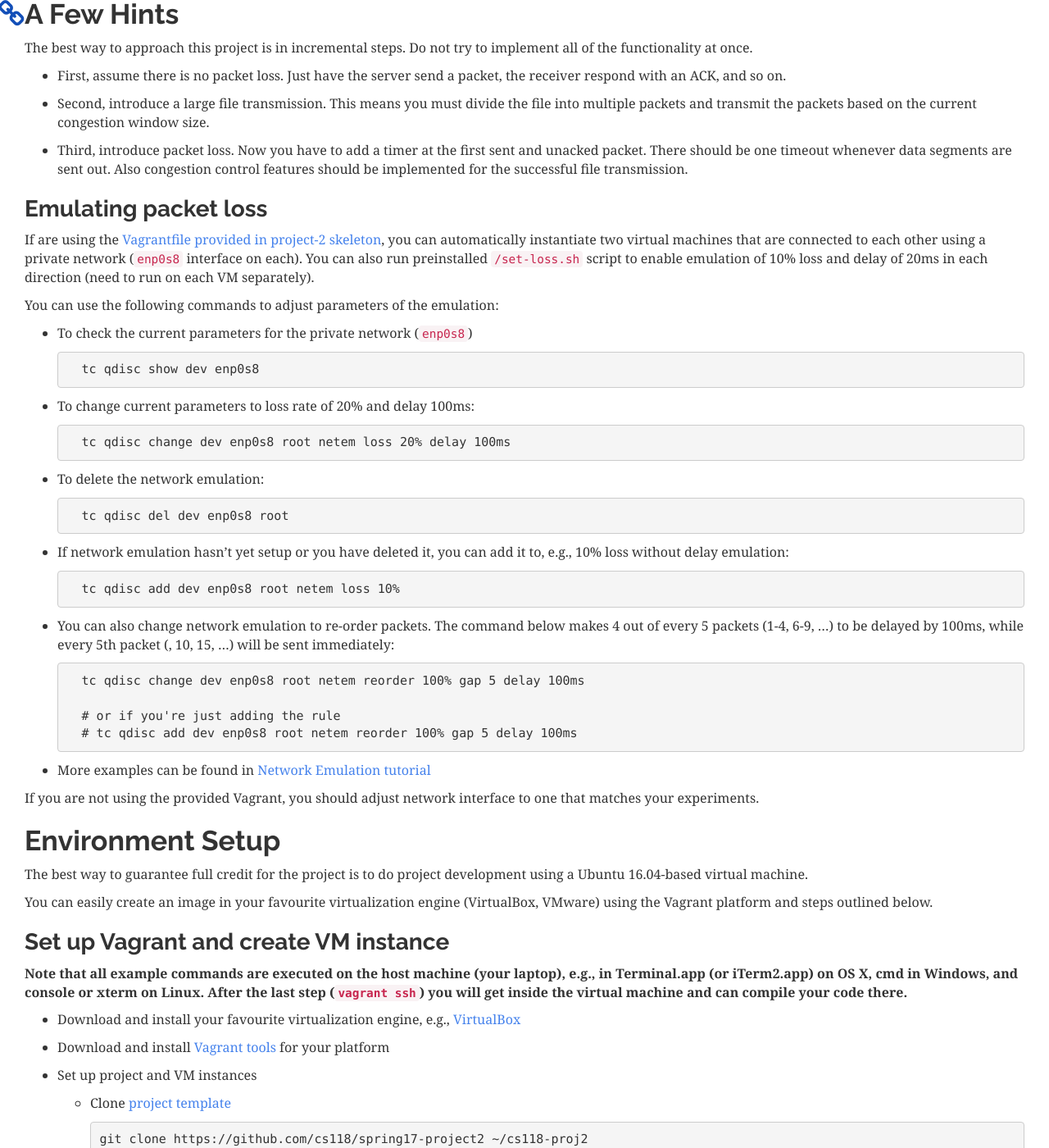
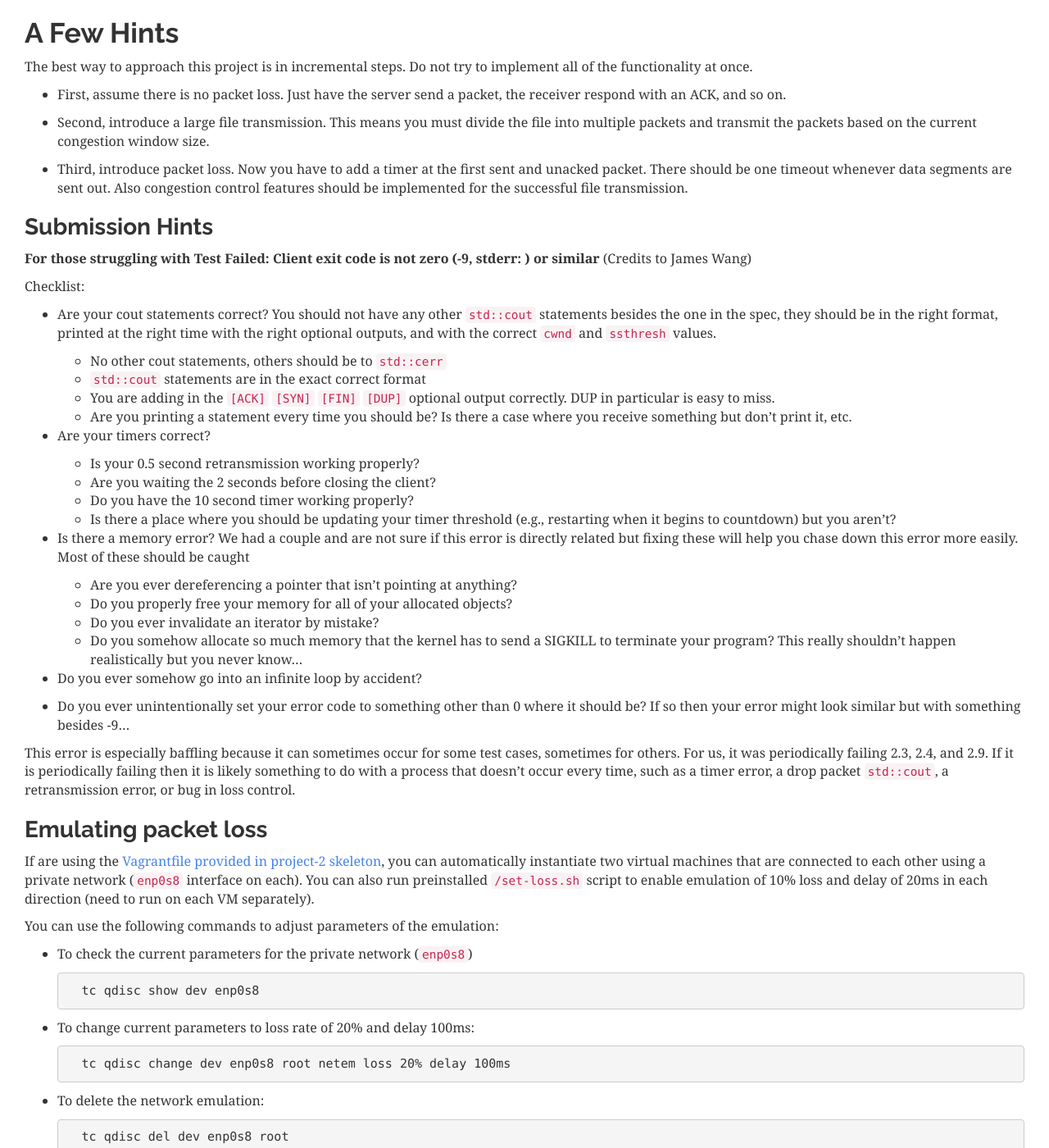
Before and after one commit to cawka/cs118-spring2017, a Jekyll site: the page built from project-2.md, in a window 1280 px wide and 1400 px high, scrolled down 6359 px. Shown: the whole window at 82% size. Built offline with Jekyll 4.4.1, drawn with Linux system fonts in a browser that asks for light colours; nearby versions of some CDN libraries; some of the changed text lies outside the part shown.

Commit message:
Add submission checklist from James Wang)

```diff
--- a/project-2.md
+++ b/project-2.md
@@ -287,6 +287,39 @@ and so on.
 
 - Third, introduce packet loss.  Now you have to add a timer at the first sent and unacked packet. There should be one timeout whenever data segments are sent out. Also congestion control features should be implemented for the successful file transmission.
 
+### Submission Hints
+
+**For those struggling with Test Failed: Client exit code is not zero (-9, stderr: ) or similar** (Credits to James Wang)
+
+Checklist:
+
+- Are your cout statements correct? You should not have any other `std::cout` statements besides the one in the spec, they should be in the right format, printed at the right time with the right optional outputs, and with the correct `cwnd` and `ssthresh` values.
+
+    - No other cout statements, others should be to `std::cerr`
+    - `std::cout` statements are in the exact correct format
+    - You are adding in the `[ACK]` `[SYN]` `[FIN]` `[DUP]` optional output correctly. DUP in particular is easy to miss.
+    - Are you printing a statement every time you should be? Is there a case where you receive something but don't print it, etc.
+
+- Are your timers correct?
+
+    - Is your 0.5 second retransmission working properly?
+    - Are you waiting the 2 seconds before closing the client?
+    - Do you have the 10 second timer working properly?
+    - Is there a place where you should be updating your timer threshold (e.g., restarting when it begins to countdown) but you aren't?
+
+- Is there a memory error? We had a couple and are not sure if this error is directly related but fixing these will help you chase down this error more easily. Most of these should be caught
+
+    -  Are you ever dereferencing a pointer that isn't pointing at anything?
+    -  Do you properly free your memory for all of your allocated objects?
+    -  Do you ever invalidate an iterator by mistake?
+    -  Do you somehow allocate so much memory that the kernel has to send a SIGKILL to terminate your program? This really shouldn't happen realistically but you never know...
+
+- Do you ever somehow go into an infinite loop by accident?
+
+- Do you ever unintentionally set your error code to something other than 0 where it should be? If so then your error might look similar but with something besides -9...
+
+This error is especially baffling because it can sometimes occur for some test cases, sometimes for others.  For us, it was periodically failing 2.3, 2.4, and 2.9.  If it is periodically failing then it is likely something to do with a process that doesn't occur every time, such as a timer error, a drop packet `std::cout`, a retransmission error, or bug in loss control.
+
 ### Emulating packet loss
 
 If are using the [Vagrantfile provided in project-2 skeleton](https://github.com/cs118/spring17-project2), you can automatically instantiate two virtual machines that are connected to each other using a private network (`enp0s8` interface on each).  You can also run preinstalled `/set-loss.sh` script to enable emulation of 10% loss and delay of 20ms in each direction (need to run on each VM separately).
@@ -500,7 +533,7 @@ Your code will then be automatically tested in some testing scenarios. If your c
     * Test need to pass under different packet delays (50 ms ~ 100 ms) and packet loss rates (1% ~ 10%)
     * We will not test timeout on the server side
 
-    3.8. (7.5 pts, private) Server able to receive 10 small files (1 MiB bytes) in 1.file, 2.file, ..., 10.file over lossy and large delay network (in parallel)
+    3.9. (7.5 pts, private) Server able to receive 10 small files (1 MiB bytes) in 1.file, 2.file, ..., 10.file over lossy and large delay network (in parallel)
 
     * We will use `tc` command with loss and delay to generate the lossy and large delay network
     * Test need to pass under different packet delays (50 ms ~ 100 ms) and packet loss rates (1% ~ 10%)
```
